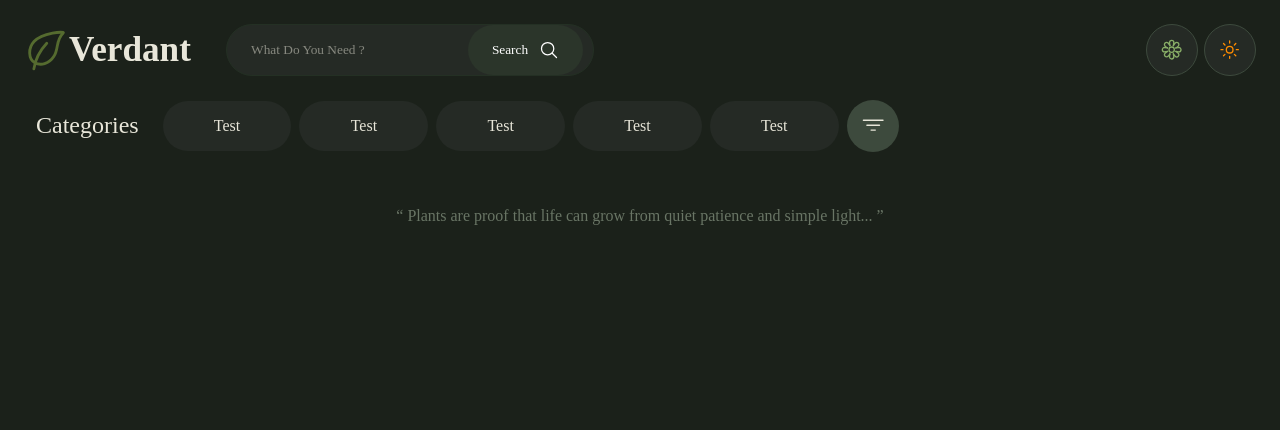
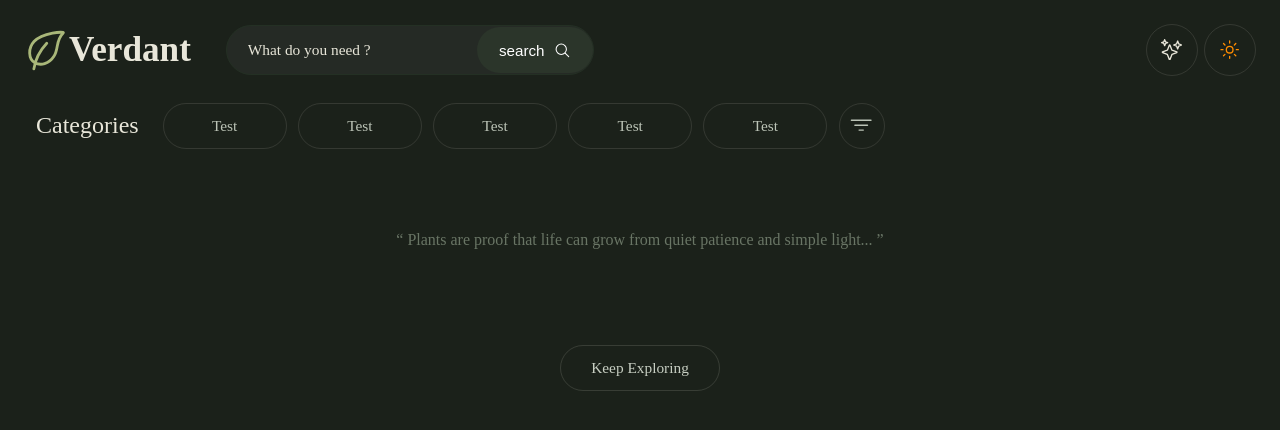
Before and after one commit to amingharbaoui/webAdvanced, a website built with Vite: page verdant/index.html in a window 1280 px wide. Both pictures are taken after a click on the button 1230 px from the left and 50 px from the top of the page. Built offline with nearby package versions, Linux system fonts and the light colour scheme; no server answers; a web font is replaced by a local one.

Commit message:
added new button + general styling improvements

```diff
--- a/verdant/index.html
+++ b/verdant/index.html
@@ -36,10 +36,8 @@
 
   <div class="navbar_container_buttons">
     <button class="navbar_container_buttons_favorite">
-      <ion-icon name="flower-outline"
-                class="navbar_container_buttons_favorite_flower"></ion-icon>
-<!--  !    <ion-icon class="navbar_container_buttons_favorite_flower"
-name="flower"></ion-icon>-->
+      <ion-icon class="navbar_container_buttons_favorite_sparkles"
+                name="sparkles-outline"></ion-icon>
     </button>
 
     <button class="navbar_container_buttons_theme">
@@ -96,8 +94,8 @@ name="flower"></ion-icon>-->
         <div class="card_container_item_content_intern">
           <div class="card_container_item_content_intern_top">
           <span class="card_container_item_content_intern_top_icon">
-            <ion-icon name="flower-outline"
-                      class="card_container_item_content_intern_top_icon_flower"></ion-icon>
+            <ion-icon class="card_container_item_content_intern_top_icon_sparkles"
+                      name="sparkles-outline"></ion-icon>
           </span>
           </div>
           <div class="card_container_item_content_intern_image"></div>
@@ -114,7 +112,9 @@ name="flower"></ion-icon>-->
   </div>
 </div>
 
-<div id="scroll_sentinel"></div>
+<div class="load">
+  <button class="load_button">Keep exploring</button>
+</div>
 
 <!--Font Awesome Icons / Ion Icons -->
 <script src="https://kit.fontawesome.com/c1b627158e.js" crossorigin="anonymous"></script>
--- a/verdant/src/style.css
+++ b/verdant/src/style.css
@@ -33,7 +33,7 @@ html {
 .navbar_container_info_leaf {
     width: 45px;
     height: 45px;
-    color: #556B2FFF;
+    color: #A9B779;
     transform: rotateZ(90deg);
 }
 
@@ -51,26 +51,25 @@ html {
 }
 
 .navbar_container_searchbar_input {
-    border: 0;
+    border: 1px solid rgba(43, 53, 42, 0.10);
+    background: #ffffff;
+    width: 40%;
+    height: 50px;
+    padding: 0 9.8em 0 1.35em;
+    border-radius: 999px;
+    outline: none;
     font-family: General Sans, Sans Serif;
-    outline: 0;
-    width: 40%;
-    border: 1.5px solid #e7e7e7;
-    background: #ffffff;
-    padding: 1.25em 12.2em 1.25em 1.8em ;
-    border-radius: 85px;
+    font-size: 0.96rem;
 }
 
 .navbar_container_searchbar_input::placeholder {
-    color: #070707;
-    text-transform: capitalize;
-    opacity: .5;
+    color: rgba(43, 53, 42, 0.52);
     font-weight: 500;
-    font-family: General Sans, Sans Serif;
 }
 
 .navbar_container_searchbar_input:focus {
-    border: 1.5px solid #c5c5c5;
+    border-color: rgba(43, 53, 42, 0.18);
+
 }
 
 .navbar_container_searchbar_buttoncontainer {
@@ -81,28 +80,23 @@ html {
 
 .navbar_container_searchbar_buttoncontainer_button {
     position: absolute;
-    display: flex;
-    left: -126px;
-    font-family: General Sans, Sans Serif;
-    gap: .85em;
+    left: -117px;
+    border: none;
+    height: 46px;
+    padding: 0 1.45em;
+    border-radius: 999px;
+    background: #2b352a;
+    color: #fff;
+    display: inline-flex;
+    cursor: pointer;
     align-items: center;
-    border: none;
-    outline: none;
-    cursor: pointer;
-    background: #2b352a;
-    border-radius: 85px;
-    color: #fff;
-    padding: 1.1em 1.8em;
-    text-transform: capitalize;
-}
-
-.navbar_container_searchbar_buttoncontainer_button:hover {
-    background-color: rgba(43, 53, 42, 0.96);
+    gap: 0.65em;
+    font-size: 0.95rem;
+    font-weight: 500;
 }
 
 .navbar_container_searchbar_buttoncontainer_button_icon {
-    font-size: 1.25rem;
-    color: #ffffff;
+    font-size: 1.05rem;
 }
 
 .navbar_container_buttons {
@@ -111,35 +105,33 @@ html {
     gap: .4em;
 }
 
-.navbar_container_buttons_favorite {
+.navbar_container_buttons_favorite,
+.navbar_container_buttons_theme {
     width: 52px;
-    cursor: pointer;
     height: 52px;
     border-radius: 50%;
-    background: #ffffff;
-    border: 1.5px solid #e7e7e7;
-    display: flex;
-    align-items: center;
-    justify-content: center;
-    padding: 0;
-}
-
-.navbar_container_buttons_favorite_flower {
-    color: #88ad67;
-    font-size: 1.6em;
-}
-
-.navbar_container_buttons_theme {
-    width: 52px;
-    border: 1.5px solid #e7e7e7;
-    height: 52px;
-    border-radius: 50%;
-    background: #ffffff;
+    background: transparent;
+    border: 1px solid rgba(43, 53, 42, 0.12);
     display: flex;
     align-items: center;
     justify-content: center;
     padding: 0;
     cursor: pointer;
+    transition:
+            background-color 160ms ease,
+            border-color 160ms ease,
+            color 160ms ease,
+            transform 160ms ease;
+}
+
+.navbar_container_buttons_favorite:hover,
+.navbar_container_buttons_theme:hover {
+    background: rgba(43, 53, 42, 0.035);
+    border-color: rgba(43, 53, 42, 0.22);
+}
+
+.navbar_container_buttons_favorite_sparkles {
+    font-size: 1.6em;
 }
 
 .navbar_container_buttons_theme_moon {
@@ -168,41 +160,72 @@ html {
 }
 
 .categories_container_items {
+    /*display: flex;*/
+    /*align-items: center;*/
+    /*list-style: none;*/
+    /*gap: .5em;*/
+
     display: flex;
     align-items: center;
     list-style: none;
-    gap: .5em;
+    gap: 0.7em;
 }
 
 .categories_container_items_item {
-    background: #e7e7e7;
-    padding: 1em 3.2em;
+    display: inline-flex;
+    align-items: center;
+    justify-content: center;
+    min-width: 124px;
+    height: 46px;
+    padding: 0 1.35em;
+    border-radius: 999px;
+    background: transparent;
+    border: 1px solid rgba(43, 53, 42, 0.12);
+    color: #445244;
+    font-size: 0.96rem;
+    font-weight: 500;
+    text-transform: capitalize;
     cursor: pointer;
-    border-radius: 30px;
-    text-transform: capitalize;
+    transition:
+            background-color 160ms ease,
+            border-color 160ms ease,
+            color 160ms ease,
+            transform 160ms ease;
 }
 
 .categories_container_items_item:hover {
-    background-color: #d6d6d6;
-    transition: all .80ms ease-in-out;
+    background: rgba(43, 53, 42, 0.035);
+    border-color: rgba(43, 53, 42, 0.22);
+    color: #2f3a2f;
+}
+
+.categories_container_items_item:active {
+    transform: scale(0.985);
 }
 
 .categories_container_items_item_filter {
-    width: 52px;
-    background-color: #e7e7e7;
-    border: none;
-    cursor: pointer;
-    height: 52px;
+    width: 46px;
+    height: 46px;
     border-radius: 50%;
+    background: transparent;
+    border: 1px solid rgba(43, 53, 42, 0.12);
+    color: #445244;
     display: flex;
     align-items: center;
     justify-content: center;
     padding: 0;
+    cursor: pointer;
+    transition:
+            background-color 160ms ease,
+            border-color 160ms ease,
+            color 160ms ease,
+            transform 160ms ease;
 }
 
 .categories_container_items_item_filter:hover {
-    background-color: #d6d6d6;
-    transition: all .80ms ease-in-out;
+    background: rgba(43, 53, 42, 0.035);
+    border-color: rgba(43, 53, 42, 0.22);
+    color: #2f3a2f;
 }
 
 .categories_container_items_item_filter_icon {
@@ -211,10 +234,9 @@ html {
 
 /*Quote*/
 
-
 .quote_container {
     display: flex;
-    padding-top: 2em;
+    padding: 3.5em 5em;
     align-items: center;
     justify-content: center;
 }
@@ -227,7 +249,6 @@ html {
 /*Cards*/
 
 .card_container {
-    margin-top: 3em;
     padding-inline: 1.5em;
 }
 
@@ -237,15 +258,28 @@ html {
 }
 
 .card_container_item {
-    box-shadow: rgba(0, 0, 0, 0.1) 0px 1px 3px 0px, rgba(0, 0, 0, 0.06) 0px 1px 2px 0px;
-    transition: all 0.3s ease;
-    position: relative;
-    transition: all 0.3s ease;
     display: inline-block;
     width: 100%;
     margin-bottom: 20px;
     break-inside: avoid;
+    position: relative;
     height: auto;
+    background: #fcfcf8;
+    border: 1px solid rgba(43, 53, 42, 0.08);
+    border-radius: 18px;
+    overflow: hidden;
+    box-shadow:
+            0 2px 6px rgba(24, 28, 24, 0.04),
+            0 10px 24px rgba(24, 28, 24, 0.06);
+    transition: transform 180ms ease, box-shadow 180ms ease, border-color 180ms ease;
+}
+
+.card_container_item:hover {
+    transform: translateY(-4px);
+    border-color: rgba(43, 53, 42, 0.14);
+    box-shadow:
+            0 6px 16px rgba(24, 28, 24, 0.07),
+            0 18px 34px rgba(24, 28, 24, 0.10);
 }
 
 .card_container_item_content_intern {
@@ -285,9 +319,8 @@ html {
     transform: scale(1.1);
 }
 
-.card_container_item_content_intern_top_icon_flower {
+.card_container_item_content_intern_top_icon_sparkles {
     font-size: 20px;
-    color: #88ad67;
 }
 
 .card_container_item_content_intern_image {
@@ -304,37 +337,88 @@ html {
 }
 
 .card_container_items_item_content_extern {
-    padding-block: 8px;
+    padding: 14px 14px 16px;
+    background: #fcfcf8;
 }
 
 .card_container_items_item_content_extern_information  {
     margin: 0;
-    padding-inline: .4em;
-    line-height: .6;
+    padding-inline: 0;
+    line-height: 1.2;
 }
 
 
 .card_container_items_item_content_extern_information_title {
     font-size: 16px;
-    text-transform: capitalize;
     font-weight: 700;
-    color: #3d4a3d;
-    margin: 0 0 4px;
+    color: #2f3a2f;
+    margin: 0 0 6px;
     line-height: 1.3;
+    transition: color 180ms ease;
+}
+
+.card_container_item:hover .card_container_items_item_content_extern_information_title {
+    color: #88ad67;
 }
 
 .card_container_items_item_content_extern_information_subtitle {
     font-size: 14px;
-    color: #696969FF;
-    text-transform: capitalize;
+    color: #6f756d;
     margin: 0;
     display: block;
+    line-height: 1.4;
+    font-style: italic;
 }
 
-/*Sentinel scroll*/
-#scroll_sentinel {
-    height: 20px;
+/*load section*/
+.load {
+    padding-inline: 1.5em;
+    padding-block: 2.5em 3.5em;
+    display: flex;
+    align-items: center;
+    justify-content: center;
 }
+
+.load_button {
+    display: inline-flex;
+    align-items: center;
+    justify-content: center;
+    min-width: 160px;
+    height: 46px;
+    padding: 0 1.4em;
+    border: 1px solid rgba(43, 53, 42, 0.14);
+    border-radius: 999px;
+    background: transparent;
+    color: #445244;
+    font-family: General Sans, Sans Serif;
+    font-size: 0.96rem;
+    font-weight: 500;
+    text-decoration: none;
+    text-transform: capitalize;
+    cursor: pointer;
+    transition:
+            background-color 160ms ease,
+            border-color 160ms ease,
+            color 160ms ease,
+            transform 160ms ease;
+}
+
+.load_button:hover {
+    background: rgba(43, 53, 42, 0.035);
+    border-color: rgba(43, 53, 42, 0.22);
+    color: #2f3a2f;
+    text-decoration: none;
+}
+
+.load_button:active {
+    transform: scale(0.985);
+}
+
+.load_button:focus-visible {
+    outline: 2px solid rgba(63, 107, 67, 0.25);
+    outline-offset: 4px;
+}
+
 
 /*Dark mode styles*/
 
@@ -362,26 +446,24 @@ html {
     border: 1.5px solid #2e3a2e;
 }
 
-.dark_container_body .navbar_container_searchbar_buttoncontainer:hover {
-    background-color: #243024;
-}
-
-.navbar_container_searchbar_buttoncontainer_button:hover {
-    background-color: #2e3a2e;
-}
-
 .dark_container_body .quote_container_text {
     color: #697565;
 }
 
-.dark_container_body .navbar_container_buttons_favorite {
-    background: #252a25;
-    border: 1.5px solid #3d4a3d;
+.dark_container_body .navbar_container_buttons_favorite_sparkles {
+    color: #e8e6d9;
 }
 
+.dark_container_body .navbar_container_buttons_favorite,
 .dark_container_body .navbar_container_buttons_theme {
-    background: #252a25;
-    border: 1.5px solid #3d4a3d;
+    background: transparent;
+    border: 1px solid rgba(232, 230, 217, 0.12);
+}
+
+.dark_container_body .navbar_container_buttons_favorite:hover,
+.dark_container_body .navbar_container_buttons_theme:hover {
+    background: rgba(232, 230, 217, 0.04);
+    border-color: rgba(232, 230, 217, 0.22);
 }
 
 .dark_container_body .navbar_container_buttons_theme:hover .navbar_container_buttons_theme_sunny {
@@ -393,19 +475,39 @@ html {
     color: #e8e6d9;
 }
 
-.dark_container_body .categories_container_items_item {
-    background-color: #252a25;
-    color: #e8e6d9;
+.dark_container_body .categories_container_items_item,
+.dark_container_body .categories_container_items_item_filter {
+    background: transparent;
+    border: 1px solid rgba(232, 230, 217, 0.12);
+    color: #bcc4b7;
 }
 
-
-.dark_container_body .categories_container_items_item:hover {
-    background-color: #243024;
+.dark_container_body .categories_container_items_item:hover,
+.dark_container_body .categories_container_items_item_filter:hover {
+    background: rgba(232, 230, 217, 0.04);
+    border-color: rgba(232, 230, 217, 0.22);
+    color: #edf1e8;
 }
 
-.dark_container_body .categories_container_items_item_filter {
-    background-color: #3d4a3d;
-    color: #e8e6d9;
+.dark_container_body .categories_container_items_item.active {
+    background: rgba(232, 230, 217, 0.06);
+    border-color: rgba(232, 230, 217, 0.26);
+    color: #f3f6ef;
+}
+
+.dark_container_body .card_container_item {
+    background: #252a25;
+    border: 1px solid rgba(232, 230, 217, 0.08);
+    box-shadow: 0 10px 24px rgba(0, 0, 0, 0.24);
+}
+
+.dark_container_body .card_container_items_item_content_extern {
+    background: #252a25;
+}
+
+.dark_container_body .card_container_item:hover {
+    box-shadow: 0 16px 34px rgba(0, 0, 0, 0.34);
+    border-color: rgba(232, 230, 217, 0.14);
 }
 
 .dark_container_body .card_container_item_content_intern_top_icon {
@@ -420,7 +522,20 @@ html {
     color: #697565;
 }
 
-.dark_container_body .card_container_item {
-    box-shadow: rgba(0, 0, 0, 0.3) 0px 1px 3px 0px, rgba(0, 0, 0, 0.2) 0px 1px 2px 0px;
+.dark_container_body .load_button {
+    background: transparent;
+    color: #c7cec2;
+    border: 1px solid rgba(232, 230, 217, 0.14);
+}
 
+.dark_container_body .load_button:hover {
+    background: rgba(232, 230, 217, 0.04);
+    color: #eef2e8;
+    border-color: rgba(232, 230, 217, 0.24);
+    text-decoration: none;
 }
+
+.dark_container_body .load_button:focus-visible {
+    outline: 2px solid rgba(168, 183, 121, 0.28);
+    outline-offset: 4px;
+}
```
